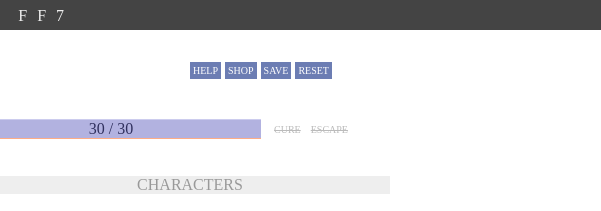
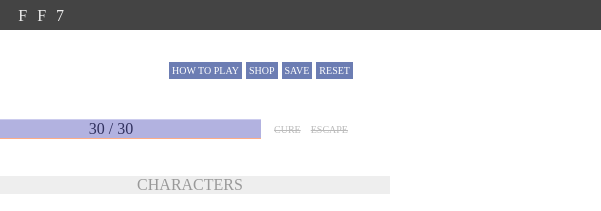
Before and after one commit to incremental-games/clickingff7, a plain HTML site: page app/index.html in a window 1280 px wide. Shown: the top 211 px of the page, 679-1280 px from the left. Drawn offline with Linux system fonts and the light colour scheme.

Commit message:
Rename "help" to "how to play"

```diff
--- a/app/partials/game.html
+++ b/app/partials/game.html
@@ -9,7 +9,7 @@
 </div><!--
 
 --><div class="part w300">
-  <div class="button" ng-click="help()" ng-class="{disabled: game.fight()}">HELP</div>
+  <div class="button" ng-click="help()" ng-class="{disabled: game.fight()}">HOW TO PLAY</div>
   <div class="button" ng-click="shop()" ng-class="{disabled: !game.can_shop()}" data-step="10" data-intro="If you have GILS, you should go to the shop and buy items to get your characters stronger.">SHOP</div>
   <div style="display:inline-block;" data-step="11" data-intro="Oh yes, you should think about saving your progress. So, next time you will come, you will be able to continue where you were.">
     <div class="button" ng-click="save($event)" ng-class="{disabled: !game.can_save()}">SAVE</div>
```
